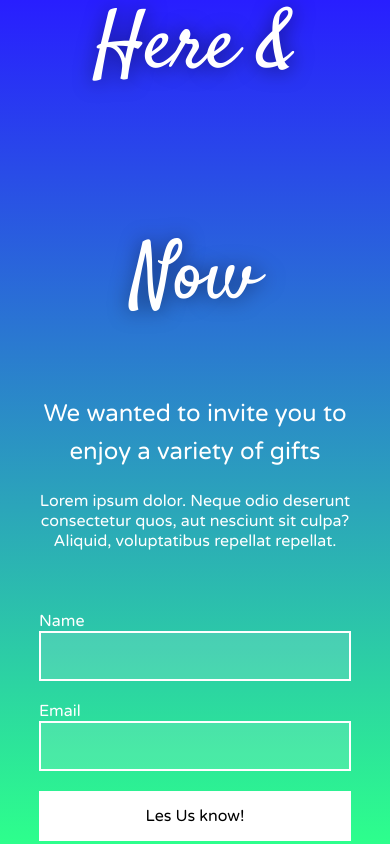
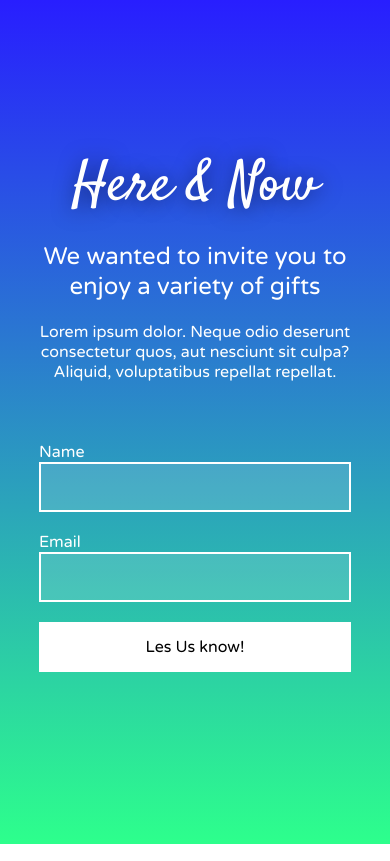
Before and after one commit to ScrawnyGrandpa/Anastacia_Siniagovski_Portfolio, a plain HTML site: page projects/projectOcean/index.html in a window 390 px wide. Drawn offline with Linux system fonts and the light colour scheme.

Commit message:
upload four + fix

```diff
--- a/projects/projectOcean/style/style.css
+++ b/projects/projectOcean/style/style.css
@@ -85,14 +85,18 @@ form {
         width: 100vw;
         padding: 0px 30px;
 
-
         h1 {
-            font-size: 5rem;
-            margin-top: -50px;
+            font-size: 3.5rem;
+            margin: 0 auto;
+            line-height: 1.25;
+            margin-bottom: 20px;
         }
 
         h3 {
             font-size: 1.5rem;
+            margin: 0 auto;
+            line-height: 1.25;
+            margin-bottom: 20px;
         }
 
         form {
```
